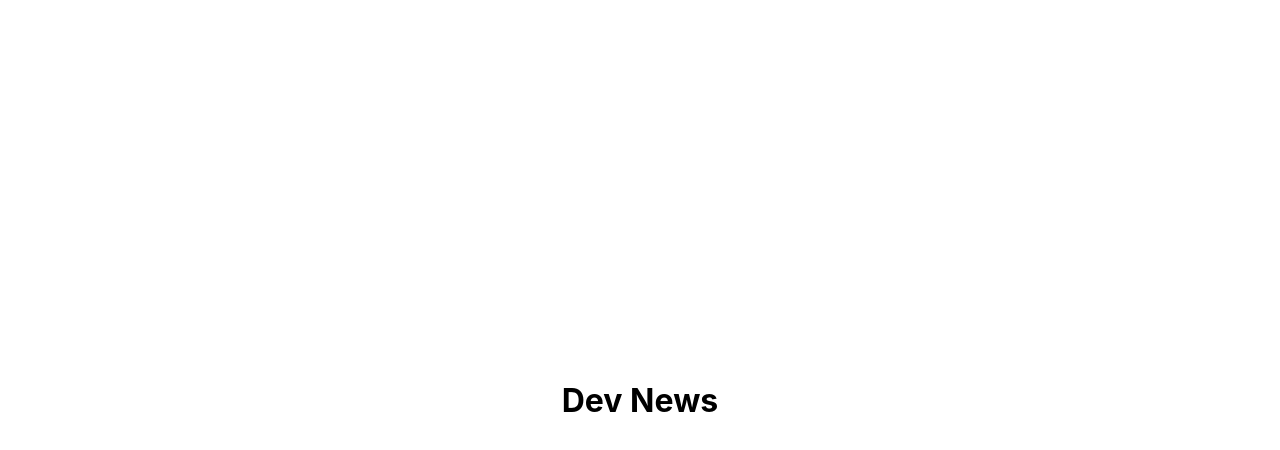
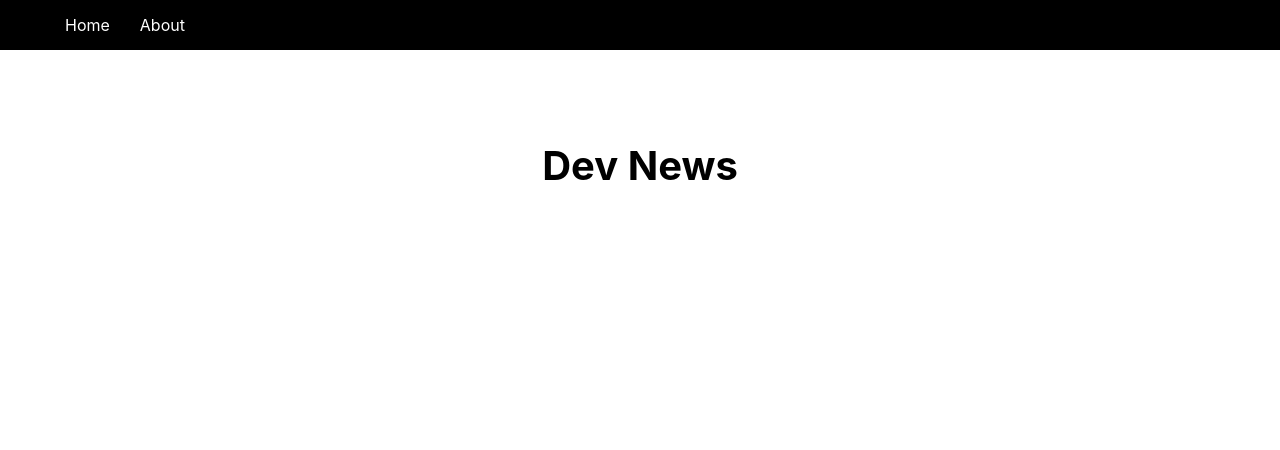
Before and after one commit to anderson-ca/nextjs-crash-course, a Next.js app: page / in a window 1280 px wide. Shown: the top 450 px of the page. Built offline with nearby package versions, Linux system fonts and the light colour scheme.

Commit message:
add navbar and basic navbar styles

```diff
--- a/components/Layout.jsx
+++ b/components/Layout.jsx
@@ -1,12 +1,17 @@
+import Nav from './Nav';
 import styles from '../styles/Layout.module.css';
 
 const Layout = ({ children }) => {
     return (
-        <div className={styles.container}>
-            <main className={styles.main}>
-                {children}
-            </main>
-        </div>
+
+        <>
+            <Nav />
+            <div className={styles.container}>
+                <main className={styles.main}>
+                    {children}
+                </main>
+            </div>
+        </>
     )
 }
 
--- /dev/null
+++ b/components/Nav.jsx
@@ -0,0 +1,19 @@
+import Link from 'next/link';
+import navStyles from '../styles/Nav.module.css';
+
+const Nav = () => {
+    return (
+        <nav className={navStyles.nav}>
+            <ul>
+                <li>
+                    <Link href='/'>Home</Link>
+                </li>
+                <li>
+                    <Link href='/about'>About</Link>
+                </li>
+            </ul>
+        </nav>
+    )
+}
+
+export default Nav
--- a/styles/Layout.module.css
+++ b/styles/Layout.module.css
@@ -8,8 +8,9 @@
     flex: 1;
     display: flex;
     flex-direction: column;
-    justify-content: center;
+    justify-content: flex-start;
     align-items: center;
+    font-size: 1.25rem;
 }
 
 .footer {
--- /dev/null
+++ b/styles/Nav.module.css
@@ -0,0 +1,20 @@
+.nav {
+    height: 50px;
+    padding: 10px;
+    background: #000000;
+    color: #fff;
+    display: flex;
+    align-items: center;
+    justify-content: flex-start;
+}
+
+.nav ul {
+    display: flex;
+    justify-content: center;
+    align-items: center;
+    list-style: none;
+}
+
+.nav ul li a {
+    margin: 5px 15px;
+}
```
